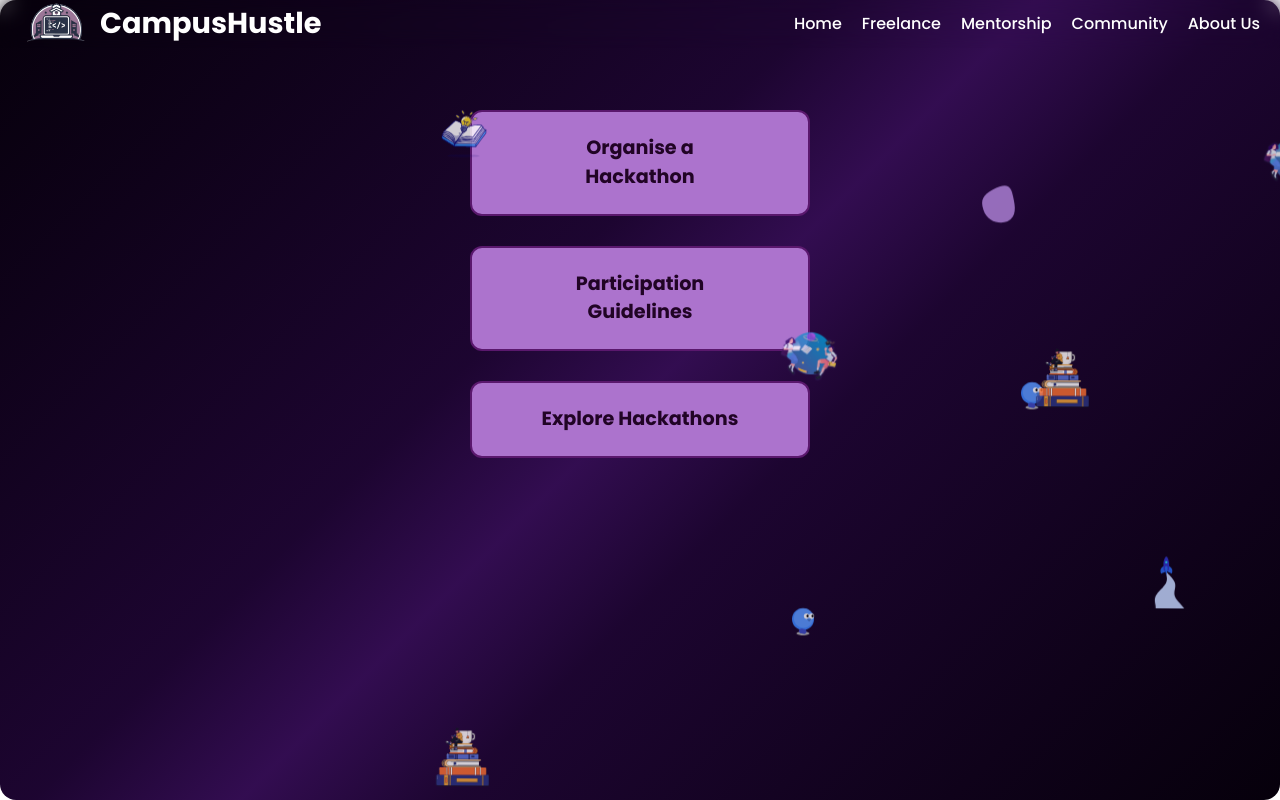
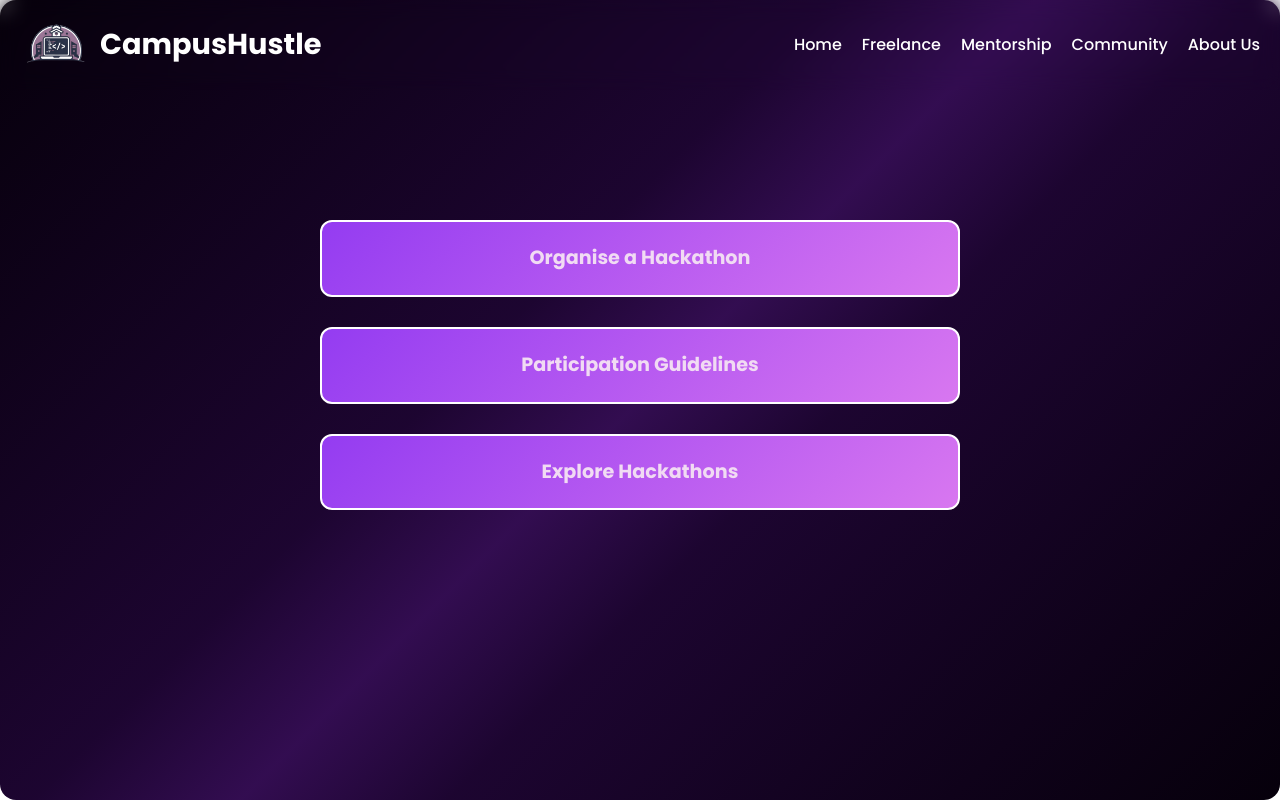
Before and after one commit to AnshulAlgoS/campushustleOG, a React (Create React App) app: page /hackathon in a window 1280 px wide. Built offline with nearby package versions, Linux system fonts and the light colour scheme; no server answers.

Commit message:
UI updated

```diff
--- a/src/views/HackathonPage.css
+++ b/src/views/HackathonPage.css
@@ -1,33 +1,3 @@
-html, body {
-  height: 100%;
-  margin: 0;
-  padding: 0;
-  background-color: transparent;
-}
-
-.translucent-strip {
-
-  backdrop-filter: blur(10px);
-  position: fixed;
-  top: 0;
-  width: 100%;
-   padding: 0px 16px;
-   height: 48px;
-  z-index: 1000;
-  display: flex;
-  align-items: center;
-  justify-content: space-between;
-
-}
-
-
-body {
-  margin: 0;
-  padding: 0;
-  background-color: transparent;
-}
-
-
 html, body {
   height: 100%;
   margin: 0;
@@ -64,24 +34,7 @@ body {
   display: flex;
   flex-direction: column;
   align-items: center;
-  padding-top: 100px;
   box-sizing: border-box;
-
-}
-
-
-/* Nav Bar */
-.translucent-strip {
-
-  backdrop-filter: blur(10px);
-  position: fixed;
-  top: 0;
-  width: 100%;
-  padding: 10px 20px;
-  z-index: 1000;
-  display: flex;
-  align-items: center;
-  justify-content: space-between;
 }
 
 .strip-logo {
@@ -144,30 +97,29 @@ body {
 /* Hero Buttons */
 .hackathon-buttons {
   display: flex;
+  margin-top: 20vh;
   flex-direction: column;
   gap: 30px;
   align-items: center;
   justify-content: center;
   padding: 60px 0;
-  margin-top: 50px;
-  gap: 30px;
-  align-items: center;
-  justify-content: center;
-  padding: 60px 0;
-  margin-top: 50px;
 }
 
 .hack-btn {
   padding: 22px 60px;
+  display: flex;
+  flex-direction: column;
+  justify-content: center;
+  align-items: center;
+  width: 50vw;
   font-size: 1.2rem;
   font-weight: bold;
   border: 2px solid white;
   border-radius: 12px;
-  background-color:#5c3c6e;
-  color: white;
+  background: linear-gradient(135deg, #943cf1 0%, #d877f0 100%);
+  color: rgb(241, 219, 243);
   cursor: pointer;
   transition: all 0.3s ease;
-  width: 340px;
   text-align: center;
   text-decoration: none;
 }
@@ -666,20 +618,6 @@ body {
   padding: 60px 0;
 }
 
-.hack-btn {
-  padding: 22px 60px;
-  font-size: 1.2rem;
-  font-weight: bold;
-  border: 2px solid rgb(90, 24, 109);
-  border-radius: 12px;
-  background-color: #ac73cd;
-  color: rgb(33, 4, 37);
-  cursor: pointer;
-  transition: all 0.3s ease;
-  width: 340px;
-  text-align: center;
-  text-decoration: none;
-}
 
 .hack-btn:hover {
   background-color: rgba(189, 137, 201, 0.89);
--- a/src/views/HackathonPage.js
+++ b/src/views/HackathonPage.js
@@ -7,7 +7,6 @@ import './HackathonPage.css';
 const HackathonPage = () => {
   return (
     <>
-      <FloatingDoodles /> {/* Animated doodles background */}
 
       <div className="hackathon-page">
         {/* Top Navigation Bar */}
@@ -22,7 +21,6 @@ const HackathonPage = () => {
             <li><Link to="/mentorship">Mentorship</Link></li>
             <li><Link to="/community">Community</Link></li>
             <li><Link to="/about">About Us</Link></li>
-            {/* Hackathons link removed because you're already on this page */}
           </ul>
         </div>
 
```
